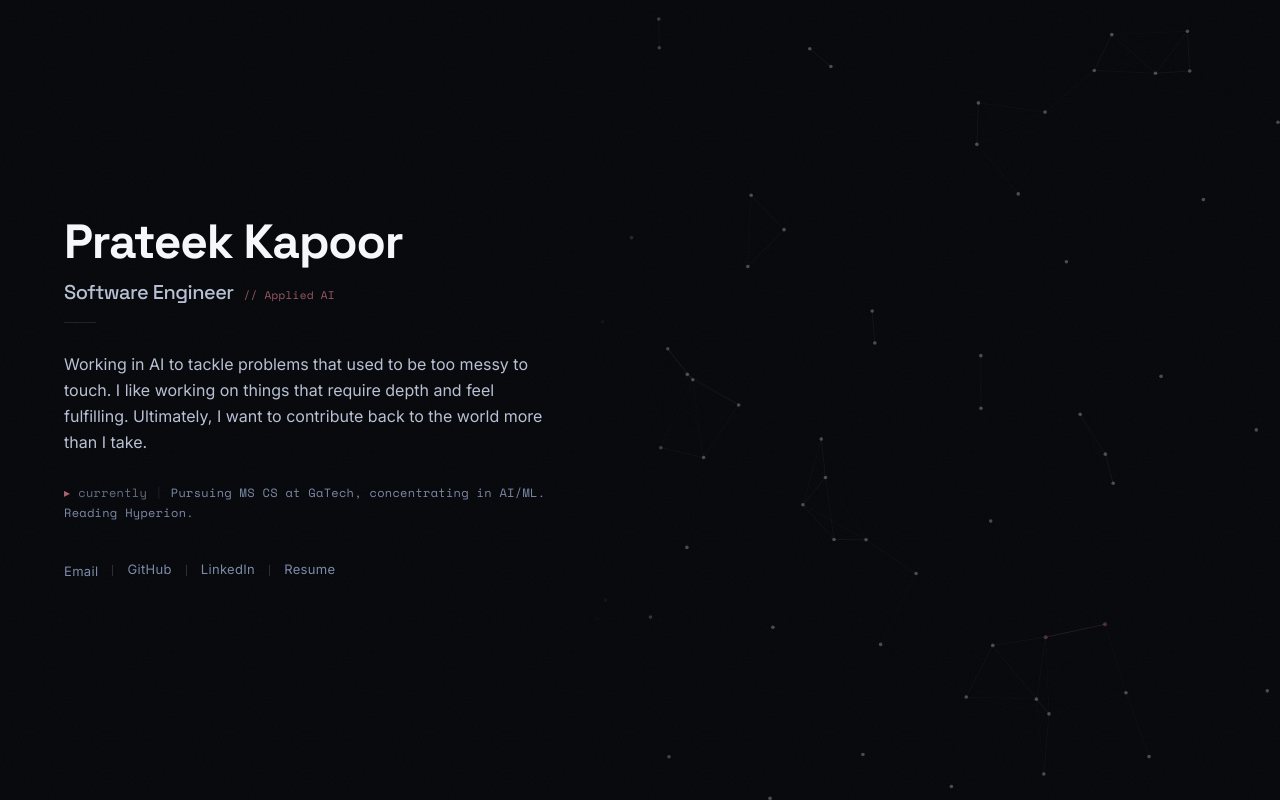
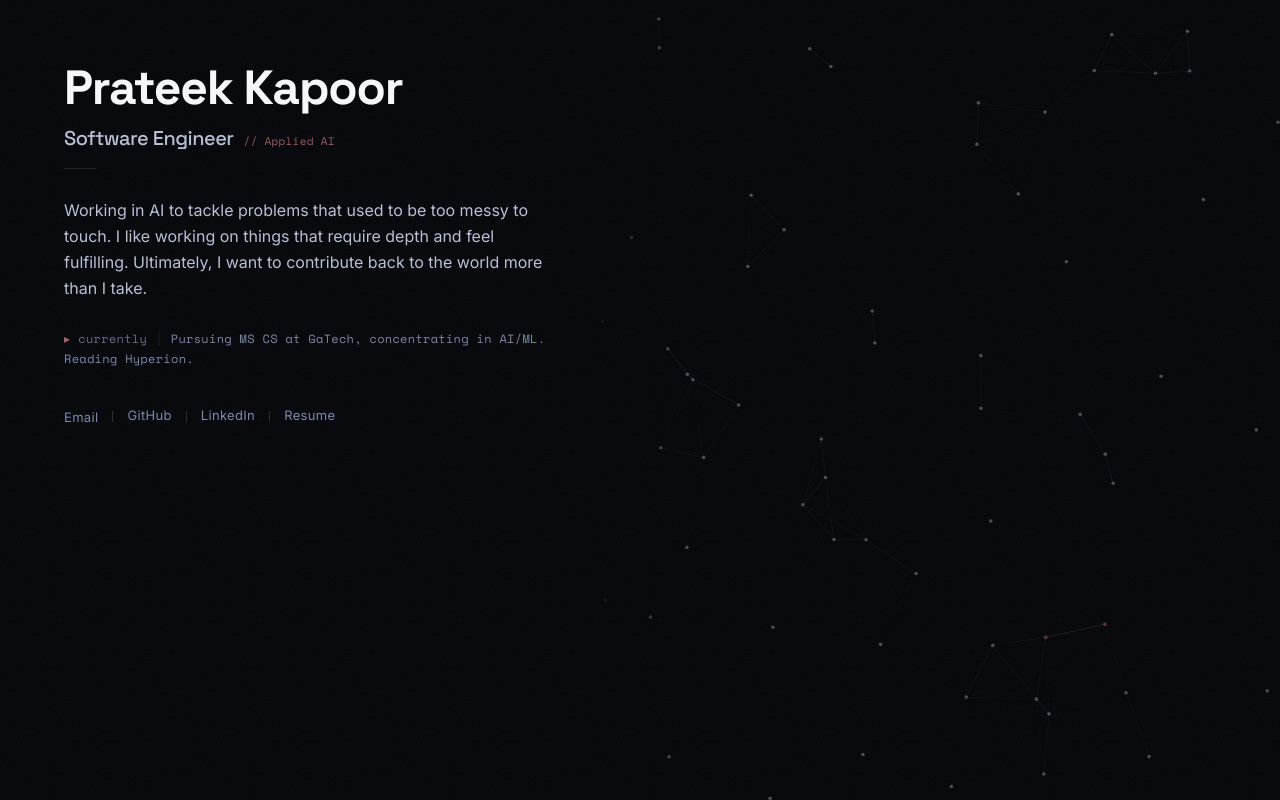
Before and after one commit to Teekyy/prateekkapoor.dev, a React (Vite) app: page / in a window 1280 px wide. Built offline with nearby package versions, Linux system fonts and the light colour scheme.

Commit message:
safari website update - 3

```diff
--- a/index.html
+++ b/index.html
@@ -8,7 +8,6 @@
     <title>Prateek Kapoor</title>
   </head>
   <body>
-    <div id="bg-fill"></div>
     <div id="root"></div>
     <script type="module" src="/src/main.tsx"></script>
   </body>
--- a/src/App.tsx
+++ b/src/App.tsx
@@ -7,7 +7,7 @@ import NoiseOverlay from './components/NoiseOverlay'
 
 export default function App() {
   return (
-    <div className="relative h-dvh w-full overflow-hidden bg-bg text-heading">
+    <div className="relative min-h-dvh w-full bg-bg text-heading">
       <NoiseOverlay />
       <div className="absolute top-0 right-0 z-10 h-full w-[54vw]">
         <GraphCanvas />
--- a/src/index.css
+++ b/src/index.css
@@ -18,18 +18,9 @@
 
 html, body {
   margin: 0;
-  height: 100%;
-  overscroll-behavior: none;
   background-color: var(--color-bg);
 }
 
 #root {
-  height: 100dvh;
+  min-height: 100dvh;
 }
-
-#bg-fill {
-  position: fixed;
-  inset: 0;
-  z-index: -1;
-  background-color: var(--color-bg);
-}
```
